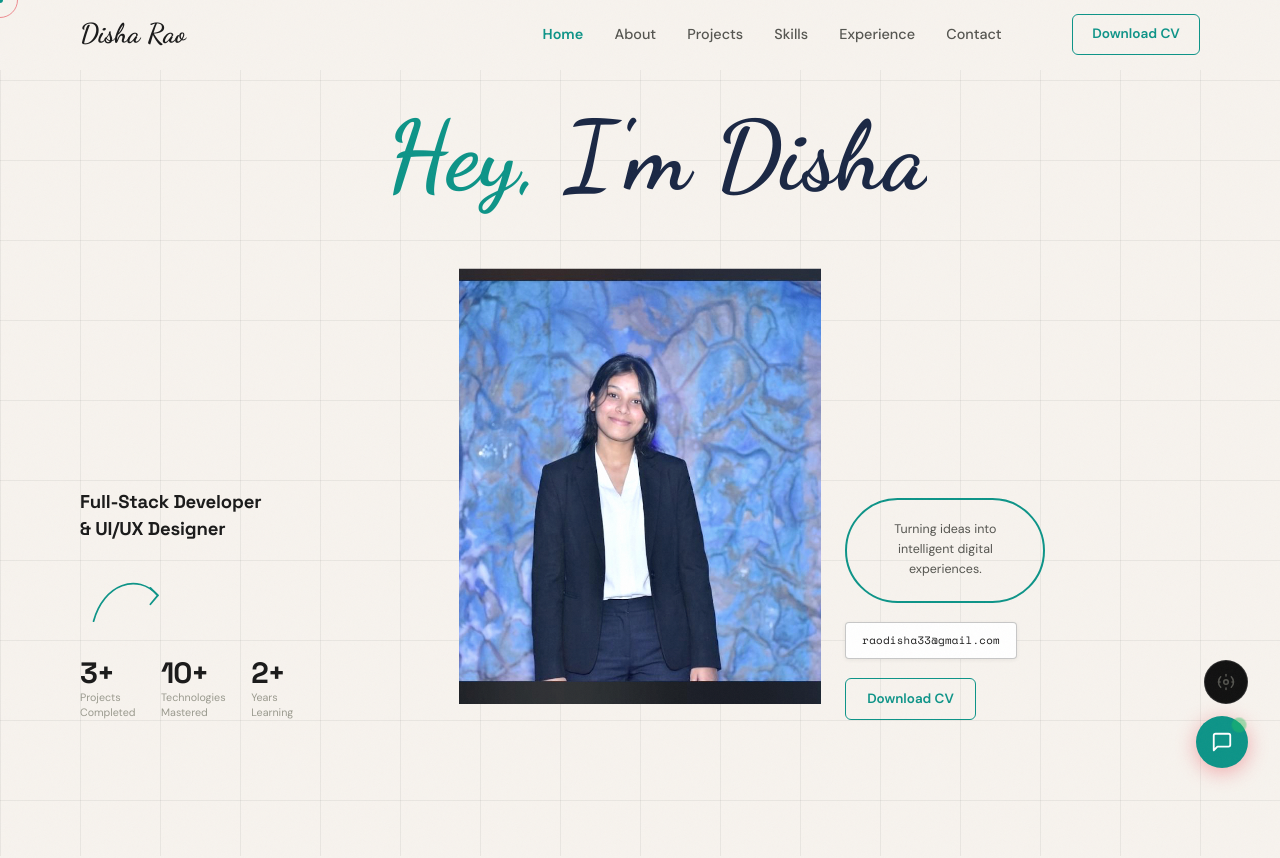
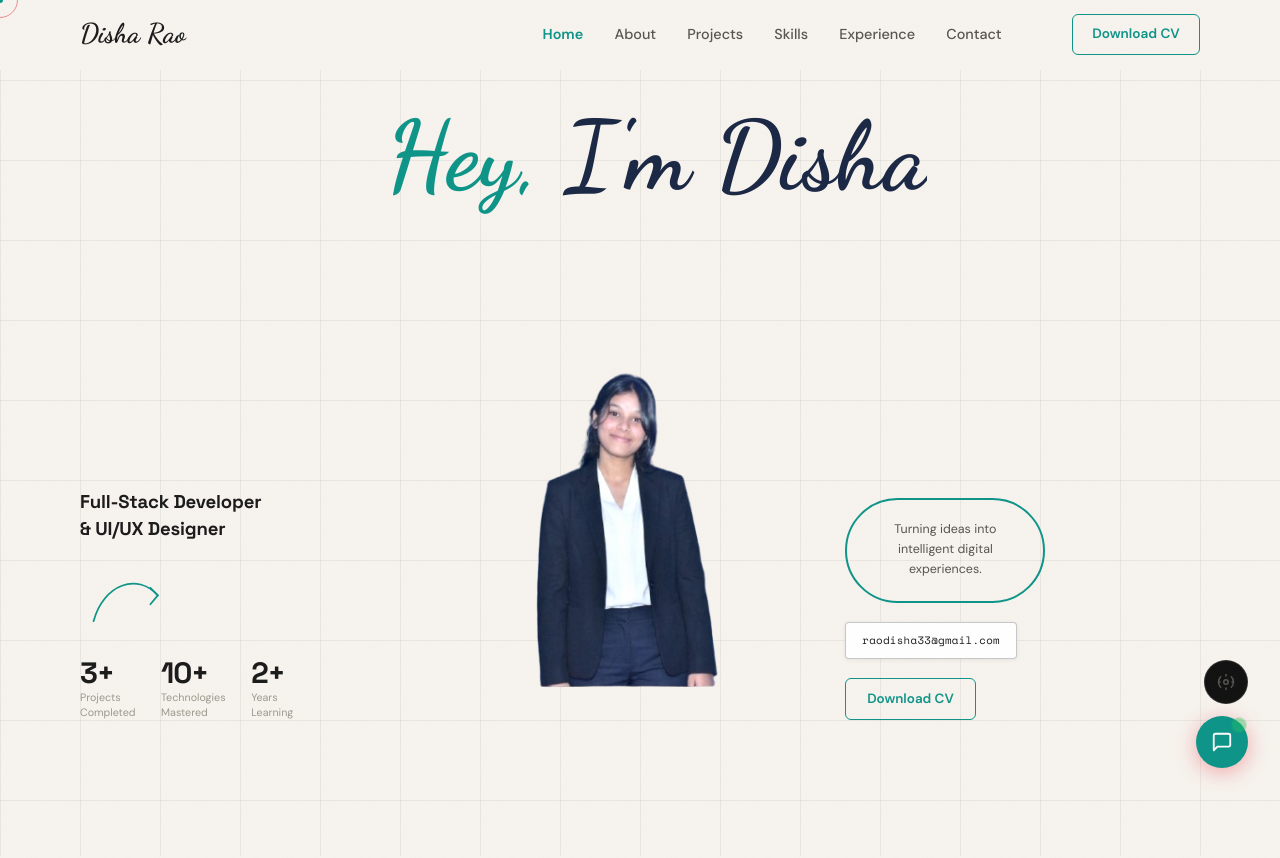
Before and after one commit to dishaaarao/portfoliofinal, a React (Vite) app: page / in a window 1280 px wide. Shown: the top 858 px of the page. Built offline with nearby package versions, Linux system fonts and the light colour scheme.

Commit message:
feat: replace with WhatsApp image - background already removed

```diff
--- a/src/components/Hero.css
+++ b/src/components/Hero.css
@@ -134,9 +134,8 @@
   mix-blend-mode: multiply;
   filter: contrast(1.06) saturate(0.88) brightness(1.02);
   user-select: none; -webkit-user-drag: none;
-  object-fit: cover;
-  object-position: center 35%;
-  clip-path: inset(17% 0 15% 0);
+  object-fit: contain;
+  object-position: center bottom;
 }
 
 /* ── RIGHT column ── */
--- a/src/components/Hero.jsx
+++ b/src/components/Hero.jsx
@@ -54,7 +54,7 @@ export default function Hero({ ready }) {
           <div className={c('hero__hey')} aria-hidden="true">
             <span className="hero__hey-text">Hey, I'm Disha</span>
           </div>
-          <img src="/disha.png" alt="Disha Rao"
+          <img src="/WhatsApp_Image_2026-08-10_at_18.35.07-removebg-preview.png" alt="Disha Rao"
                className={c('hero__photo')} draggable={false}/>
         </div>
 
```
Also changed, not shown: public/WhatsApp_Image_2026-08-10_at_18.35.07-removebg-preview.png (added).
